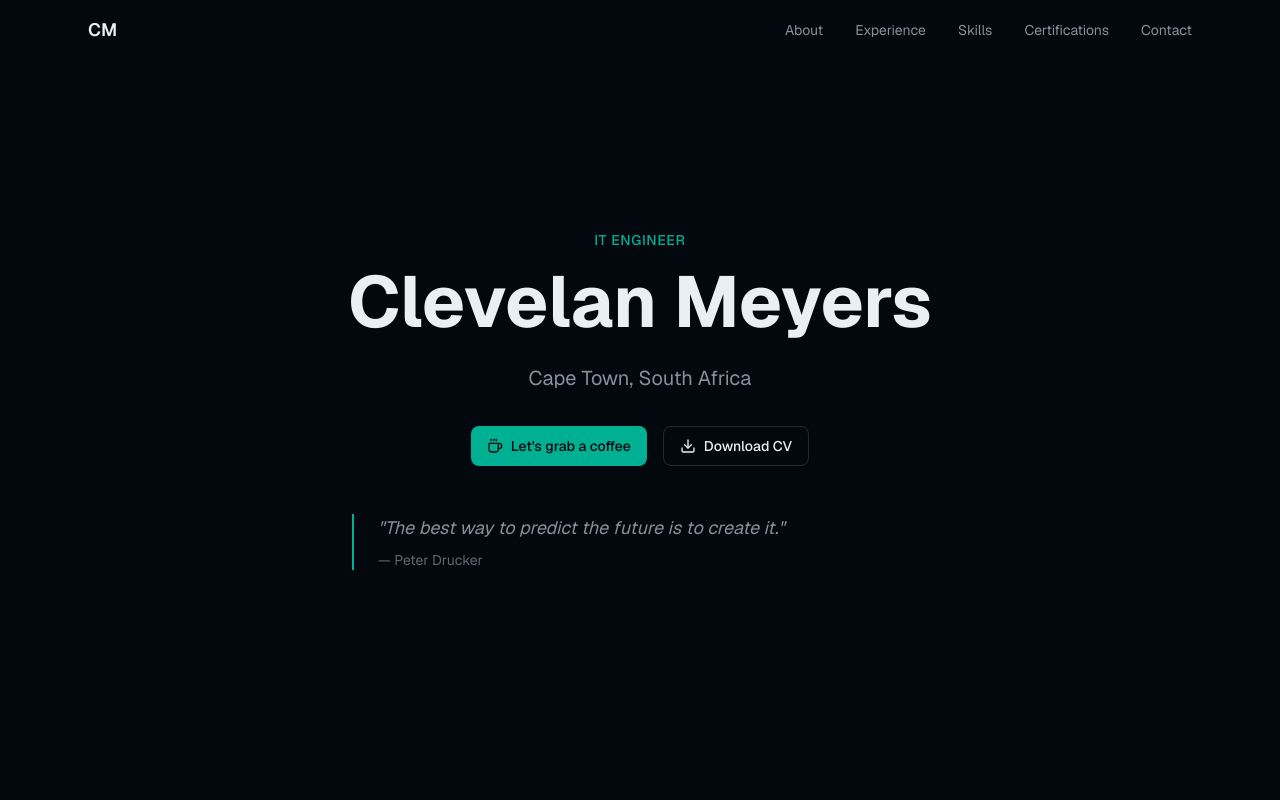
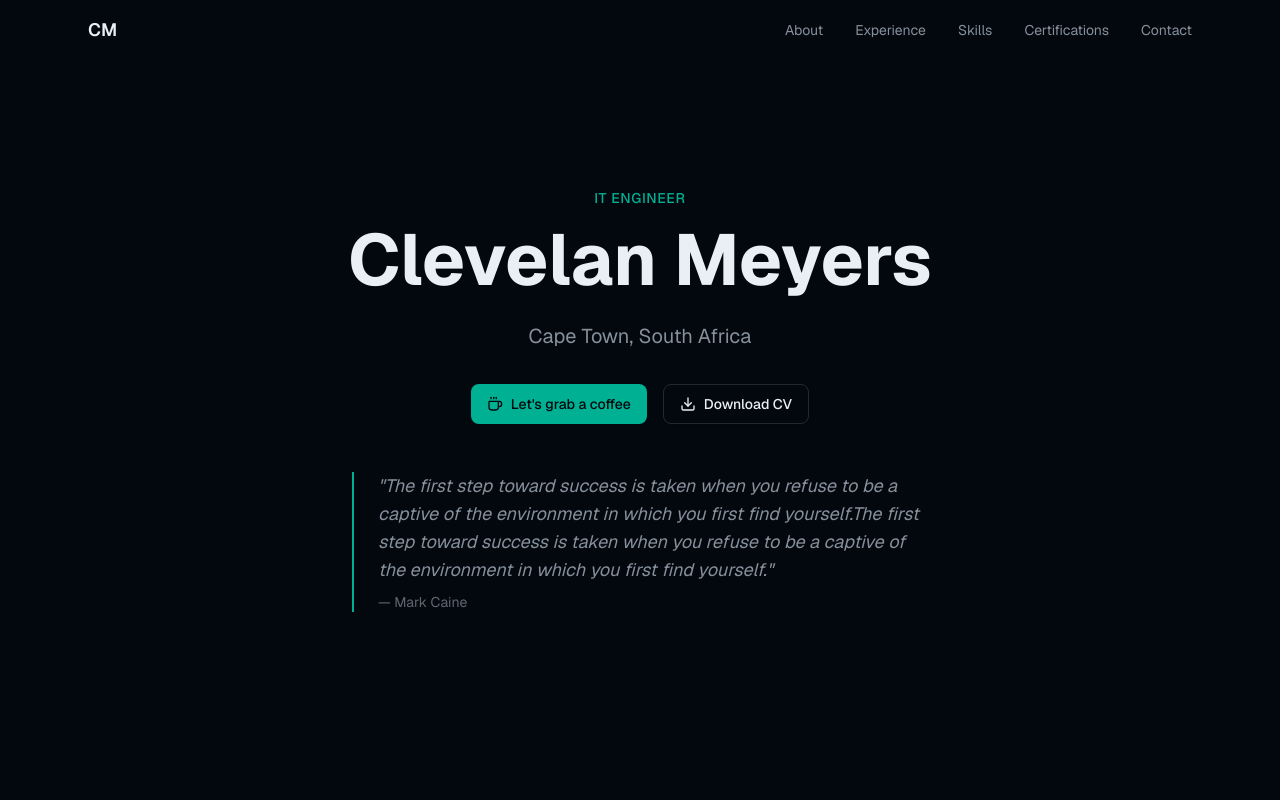
Before and after one commit to clevelanmeyers/v0-online-resume, a Next.js app: page / in a window 1280 px wide. Shown: the top 800 px of the page. Built offline with nearby package versions, Linux system fonts and the light colour scheme.

Commit message:
feat: update quote and author in hero section\n\nUpdated quote and credited Mark Caine instead of Peter Drucker

```diff
--- a/components/hero-section.tsx
+++ b/components/hero-section.tsx
@@ -46,10 +46,10 @@ export function HeroSection() {
 
         <blockquote className="border-l-2 border-primary pl-6 text-left max-w-xl mx-auto">
           <p className="text-muted-foreground italic text-lg">
-            {'"The best way to predict the future is to create it."'}
+            {'"The first step toward success is taken when you refuse to be a captive of the environment in which you first find yourself.The first step toward success is taken when you refuse to be a captive of the environment in which you first find yourself."'}
           </p>
           <footer className="text-sm text-muted-foreground/70 mt-2">
-            — Peter Drucker
+            — Mark Caine
           </footer>
         </blockquote>
       </div>
```
